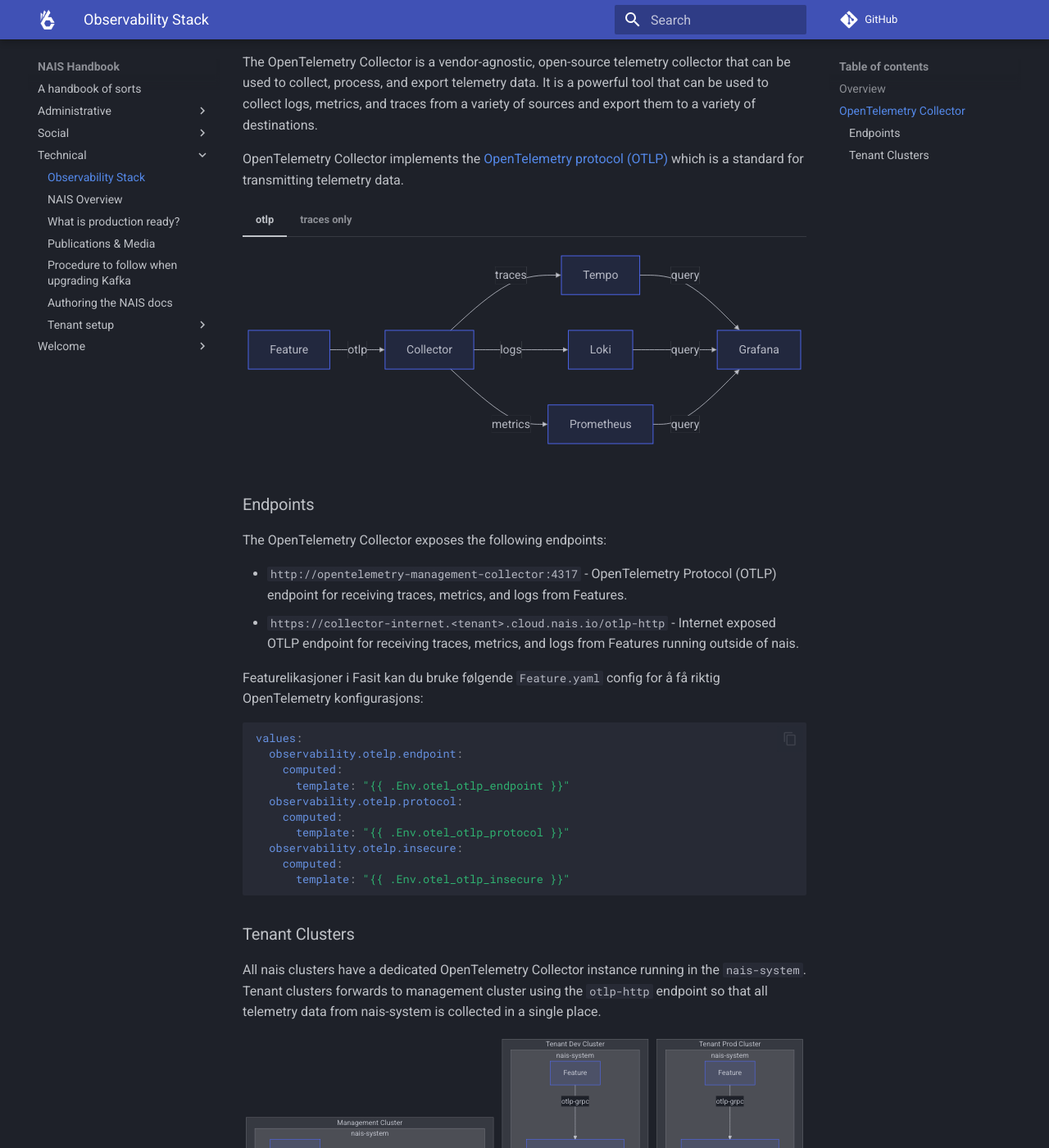
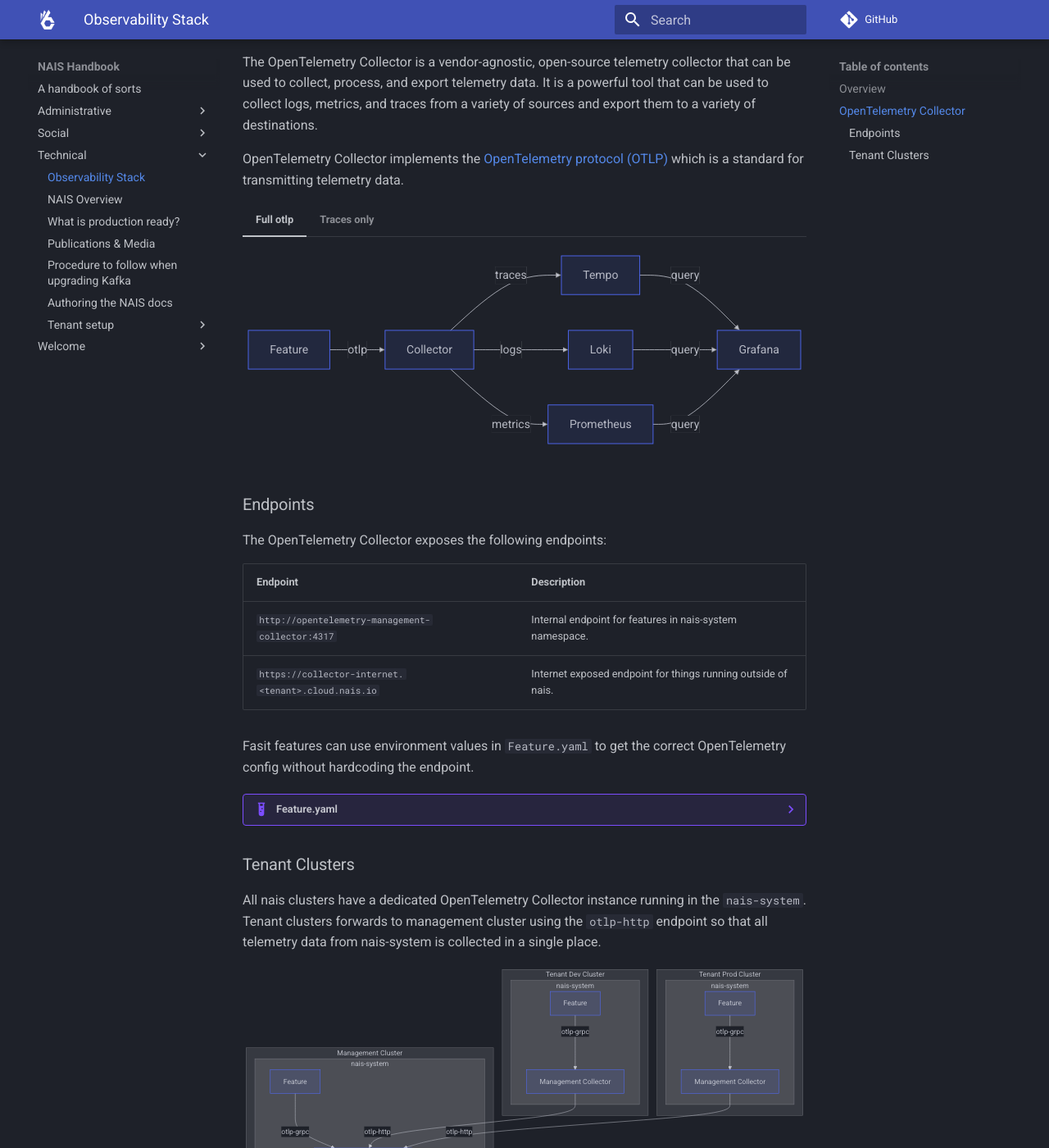
Before and after one commit to nais/handbook, an MkDocs documentation site: the page built from docs/technical/observability.md, in a window 1280 px wide and 1400 px high, scrolled down 694 px. Shown: the whole window at 82% size. Built offline with MkDocs 1.6.1 and Material for MkDocs 9.7.7, drawn with Linux system fonts in a browser that asks for light colours; comment, search, counter and statistics services are not loaded.

Commit message:
Clean up otel collector docs

````diff
--- a/docs/technical/observability.md
+++ b/docs/technical/observability.md
@@ -23,7 +23,7 @@
 
 OpenTelemetry Collector implements the [OpenTelemetry protocol (OTLP)](https://opentelemetry.io/docs/specs/otlp/) which is a standard for transmitting telemetry data.
 
-=== "otlp"
+=== "Full otlp"
 
     ```mermaid
     graph LR
@@ -44,7 +44,7 @@
       Prometheus -- query --> Grafana
     ```
 
-=== "traces only"
+=== "Traces only"
 
     ```mermaid
     graph LR
@@ -70,23 +70,26 @@
 
 The OpenTelemetry Collector exposes the following endpoints:
 
-- `http://opentelemetry-management-collector:4317` - OpenTelemetry Protocol (OTLP) endpoint for receiving traces, metrics, and logs from Features.
-- `https://collector-internet.<tenant>.cloud.nais.io/otlp-http` - Internet exposed OTLP endpoint for receiving traces, metrics, and logs from Features running outside of nais.
+| Endpoint                                            | Description                                                   |
+| --------------------------------------------------- | ------------------------------------------------------------- |
+| `http://opentelemetry-management-collector:4317`    | Internal endpoint for features in nais-system namespace.      |
+| `https://collector-internet.<tenant>.cloud.nais.io` | Internet exposed endpoint for things running outside of nais. |
 
-Featurelikasjoner i Fasit kan du bruke følgende `Feature.yaml` config for å få riktig OpenTelemetry konfigurasjons:
+Fasit features can use environment values in `Feature.yaml` to get the correct OpenTelemetry config without hardcoding the endpoint.
 
-```yaml
-values:
-  observability.otelp.endpoint:
-    computed:
-      template: "{{ .Env.otel_otlp_endpoint }}"
-  observability.otelp.protocol:
-    computed:
-      template: "{{ .Env.otel_otlp_protocol }}"
-  observability.otelp.insecure:
-    computed:
-      template: "{{ .Env.otel_otlp_insecure }}"
-```
+??? example "Feature.yaml"
+    ```yaml
+    values:
+      observability.otelp.endpoint:
+        computed:
+          template: "{{ .Env.otel_otlp_endpoint }}"
+      observability.otelp.protocol:
+        computed:
+          template: "{{ .Env.otel_otlp_protocol }}"
+      observability.otelp.insecure:
+        computed:
+          template: "{{ .Env.otel_otlp_insecure }}"
+    ```
 
 ### Tenant Clusters
 
````
